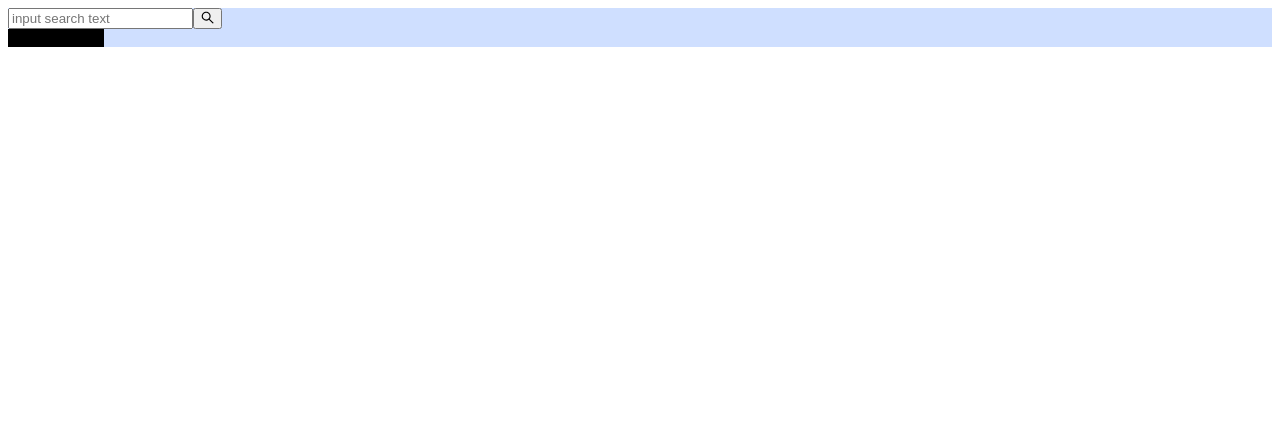
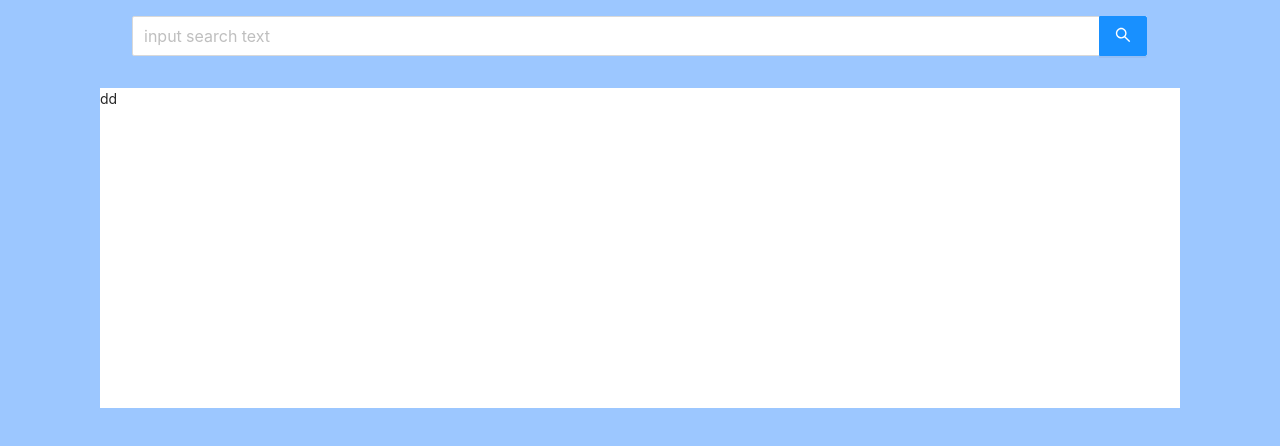
Before and after one commit to kimjh0813/Search.gg-client, a React (Create React App) app: page / in a window 1280 px wide. Shown: the top 446 px of the page. Built offline with nearby package versions, Linux system fonts and the light colour scheme.

Commit message:
Home 기본 제작

```diff
--- a/src/components/Home/HomeContent/index.tsx
+++ b/src/components/Home/HomeContent/index.tsx
@@ -1,5 +1,5 @@
 const HomeContent = () => {
-  return <div className='bg-black w-24'>dd</div>;
+  return <div className='bg-white mt-8 h-80'>dd</div>;
 };
 
 export default HomeContent;
--- a/src/components/Home/SearchInput/indext.tsx
+++ b/src/components/Home/SearchInput/indext.tsx
@@ -1,12 +1,12 @@
-import { Input, Space } from 'antd';
+import { Input } from 'antd';
 
 const { Search } = Input;
 
 const SearchInput = () => {
   return (
-    <Space direction='vertical'>
-      <Search placeholder='input search text' enterButton />
-    </Space>
+    <div className='px-8 pt-4'>
+      <Search placeholder='input search text' size='large' enterButton />
+    </div>
   );
 };
 
--- a/src/index.css
+++ b/src/index.css
@@ -1,3 +1,3 @@
+@import "~antd/dist/antd.css";
 @tailwind components;
 @tailwind utilities;
-@import "~antd/dist/antd.css";
--- a/src/pages/index.tsx
+++ b/src/pages/index.tsx
@@ -2,10 +2,12 @@ import { HomeContent, SearchInput } from '../components/Home';
 
 const Home = () => {
   return (
-    <div className='bg-[#CFDFFF] w-full'>
-      <SearchInput />
-      <HomeContent />
-    </div>
+    <section className='bg-[#9CC7FF] w-full h-screen'>
+      <div className='max-w-page-full m-auto'>
+        <SearchInput />
+        <HomeContent />
+      </div>
+    </section>
   );
 };
 
--- a/tailwind.config.js
+++ b/tailwind.config.js
@@ -1,7 +1,11 @@
 module.exports = {
   content: ['./src/**/*.{js,jsx,ts,tsx}'],
   theme: {
-    extend: {},
+    extend: {
+      maxWidth: {
+        'page-full': '1080px ',
+      },
+    },
   },
   plugins: [],
 };
```
